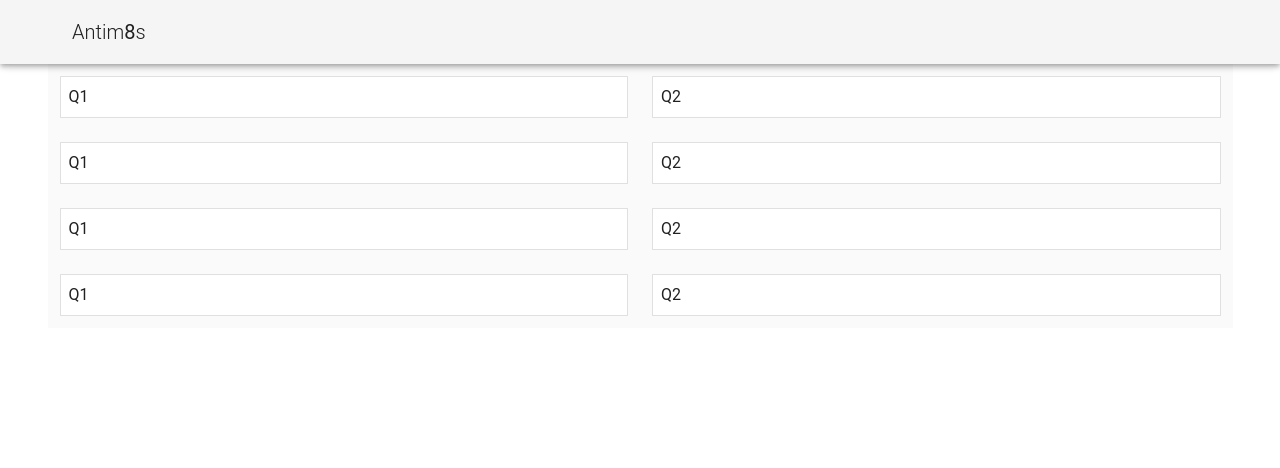
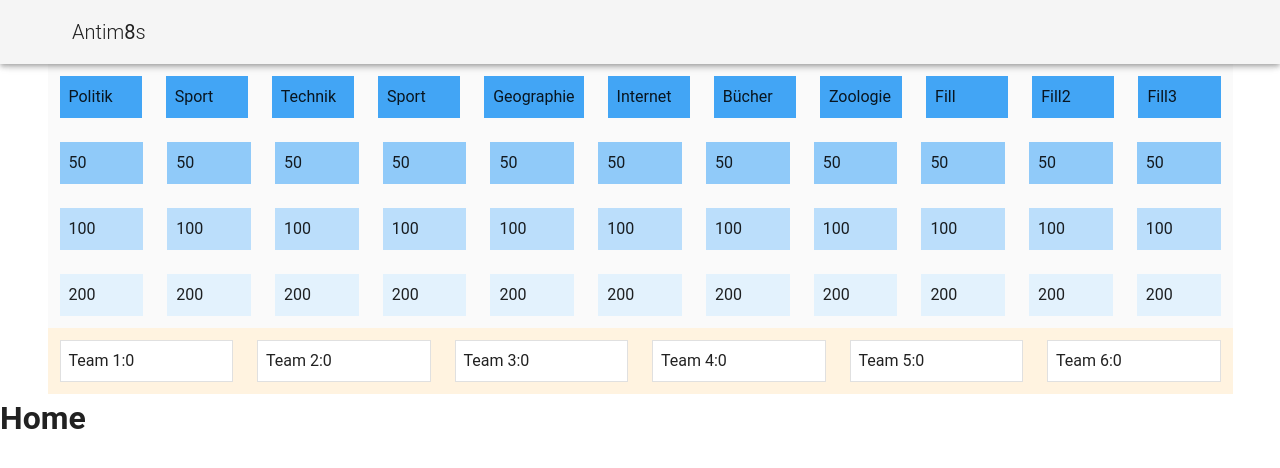
Before and after one commit to J0ekr/SilvesterAntim8tes, a Vue app in the folder quiz/: page / in a window 1280 px wide. Shown: the top 468 px of the page. Built offline with nearby package versions, Linux system fonts and the light colour scheme; the HTML template or start-up script is replaced by a standard one.

Commit message:
QuestionGrid, Score

```diff
--- a/quiz/src/App.vue
+++ b/quiz/src/App.vue
@@ -2,18 +2,25 @@
 <v-app>
   <Navbar />
   <v-content>
+    <QuestionGrid />
+    <Score />
     <router-view></router-view>
+
   </v-content>
 </v-app>
 </template>
 
 <script>
 import Navbar from '@/components/Navbar'
+import QuestionGrid from '@/components/QuestionGrid'
+import Score from '@/components/Score'
 
   export default {
   name: "App",
   components: {
-    Navbar
+    Navbar,
+    QuestionGrid,
+    Score
   },
   data () {
     return {
--- /dev/null
+++ b/quiz/src/assets/Questions.js
@@ -0,0 +1,5 @@
+export let Questions = {
+    Politik50: {
+        content: "Random question 123."
+    }
+}
--- /dev/null
+++ b/quiz/src/components/QuestionGrid.vue
@@ -0,0 +1,53 @@
+<template>
+  <v-container class="grey lighten-5">
+    <template v-for="q in Questions">
+    <v-row :key="q.nr">
+      <template v-for="t in Topics">
+        <v-col :key="t.nr">
+          <v-card
+            class="pa-2"
+            outlined
+            tile
+            :color=q.color
+            v-bind="t"
+            :to="t.text+q.text"
+          >
+            <div v-if="q.nr < 2"> {{t.text}}</div>
+            <div v-if="q.nr > 1">{{q.text}}</div>
+          </v-card>
+        </v-col>
+      </template>
+    </v-row>
+    </template>
+  </v-container>
+</template>
+
+<script>
+
+export default {
+    data () {
+      return {
+      Questions: [
+        { text: '', nr: 1, color: "blue lighten-1"},
+        { text: '50', nr: 2, color: "blue lighten-3"},
+        { text: '100', nr: 3, color: "blue lighten-4" },
+        { text: '200', nr: 4, color: "blue lighten-5" },
+      ],
+      Topics: [
+        { text: 'Politik', nr: 1},
+        { text: 'Sport', nr: 2 },
+        { text: 'Technik', nr: 3 },
+        { text: 'Sport', nr: 4 },
+        { text: 'Geographie', nr: 5 },
+        { text: 'Internet', nr: 6 },
+        { text: 'Bücher', nr: 7 },
+        { text: 'Zoologie', nr: 8 },
+        { text: 'Fill', nr: 9 },
+        { text: 'Fill2', nr: 10 },
+        { text: 'Fill3', nr: 11 },
+
+      ]
+      }
+    },
+  }
+</script>
--- /dev/null
+++ b/quiz/src/components/Score.vue
@@ -0,0 +1,36 @@
+<template>
+    <v-container class="orange lighten-5">
+    <v-row>
+    <template v-for="t in Teams">
+        <v-col :key="t.nr">
+          <v-card
+            class="pa-2"
+            outlined
+            tile
+          >
+            <div> {{t.text}}:{{t.score}}</div>
+          </v-card>
+        </v-col>
+
+    </template>
+    </v-row>
+  </v-container>
+</template>
+
+<script>
+export default {
+    data () {
+      return {
+      Teams: [
+        { text: 'Team 1', nr: 1, score: 0},
+        { text: 'Team 2', nr: 2, score: 0 },
+        { text: 'Team 3', nr: 3, score: 0 },
+        { text: 'Team 4', nr: 4, score: 0 },
+        { text: 'Team 5', nr: 5, score: 0 },
+        { text: 'Team 6', nr: 6, score: 0 },
+
+      ]
+      }
+    },
+  }
+</script>
--- a/quiz/src/router/index.js
+++ b/quiz/src/router/index.js
@@ -2,6 +2,7 @@ import Vue from 'vue'
 import Router from 'vue-router'
 import Home from '@/views/Home'
 import About from '@/views/About'
+import Question from '@/views/Question'
 
 Vue.use(Router)
 
@@ -15,6 +16,13 @@ export default new Router({
             path: '/about',
             name: 'About',
             component: About
+        },
+        {
+            path: '/question',
+            name: 'Question',
+            component: Question,
+
         }
+
     ]
 })
--- a/quiz/src/views/Home.vue
+++ b/quiz/src/views/Home.vue
@@ -1,32 +1,5 @@
 <template>
-  <v-container class="grey lighten-5">
-    <template v-for="m in 4">
-    <v-row :key="m">
-      <template v-for="q in Questions">
-        <v-col :key="q.nr">
-          <v-card
-            class="pa-2"
-            outlined
-            tile
-          >
-            {{q.text}}
-          </v-card>
-        </v-col>
-      </template>
-    </v-row>
-    </template>
-  </v-container>
+    <div class="home">
+        <h1>Home</h1>
+    </div>
 </template>
-
-<script>
-export default {
-    data () {
-      return {
-      Questions: [
-        { text: 'Q1', nr: 1},
-        { text: 'Q2', nr: 2 },
-      ]
-      }
-    },
-  }
-</script>
--- /dev/null
+++ b/quiz/src/views/Question.vue
@@ -0,0 +1,5 @@
+<template>
+    <div class="question">
+        <h1>This is the question view.</h1>
+    </div>
+</template>
```
